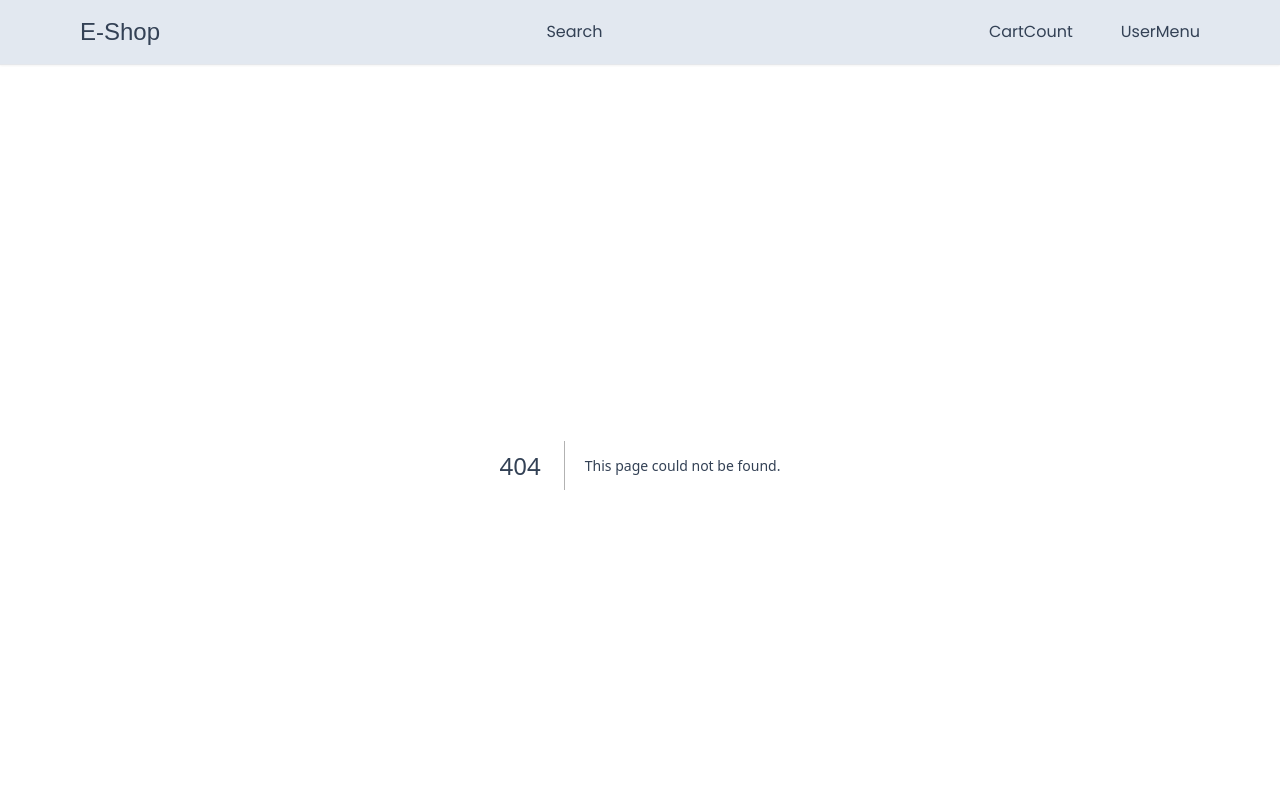
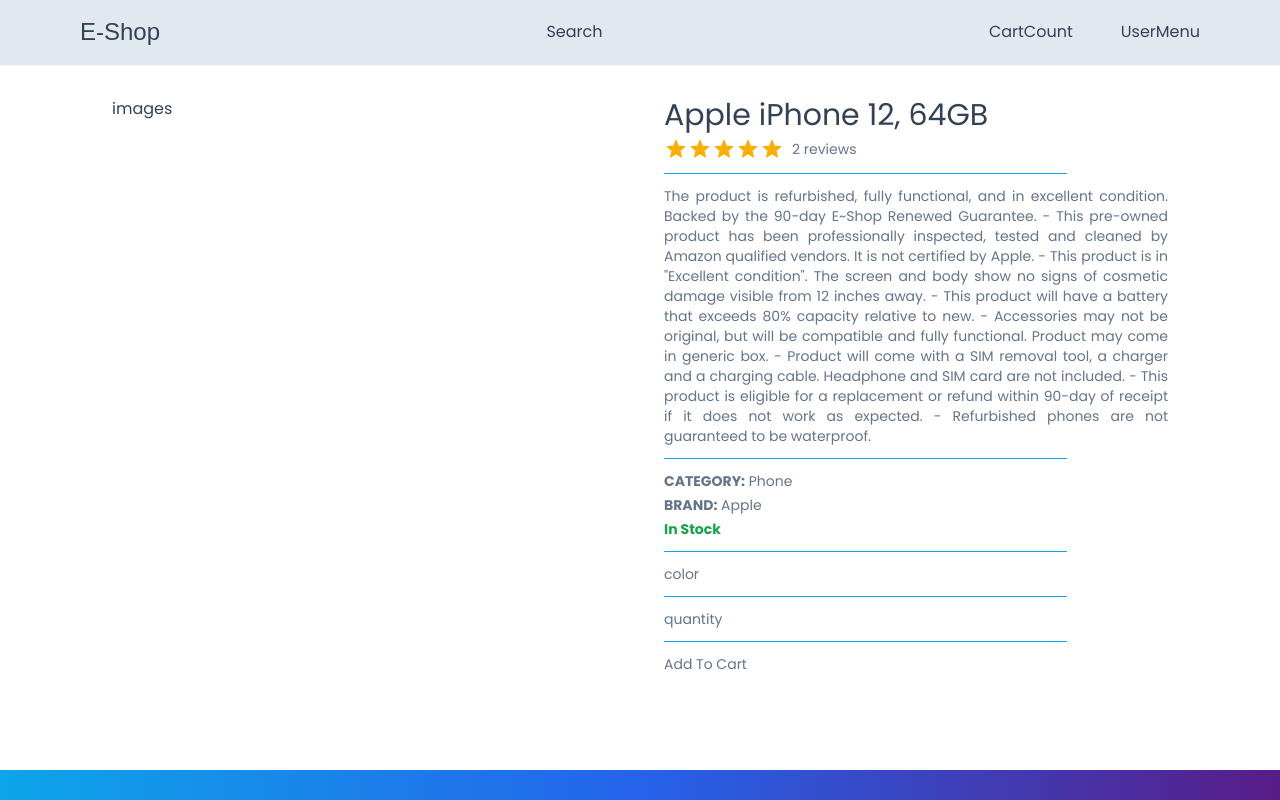
Before and after one commit to Zannatul-Fahmida/e-shop-typescript, a Next.js app: page /product/1 in a window 1280 px wide. Before the commit this address had no page. Shown: the top 800 px of the page. Built offline with nearby package versions, Linux system fonts and the light colour scheme; a web font is replaced by a local one.

Commit message:
product details page added

```diff
--- a/app/cart/page.tsx
+++ b/app/cart/page.tsx
@@ -0,0 +1,9 @@
+const Cart = () => {
+    return (
+        <div>
+            Cart Page
+        </div>
+    );
+};
+
+export default Cart;
--- a/app/components/footer/Footer.tsx
+++ b/app/components/footer/Footer.tsx
@@ -6,7 +6,7 @@
 
 const Footer = () => {
   return (
-    <footer className="bg-slate-700 text-slate-200 text-sm mt-16">
+    <footer className="bg-gradient-to-r from-sky-500 via-blue-600 to-purple-900 text-white text-sm mt-16">
       <Container>
         <div className="flex flex-col md:flex-row justify-between pt-16 pb-8">
           <FooterList>
--- a/app/components/products/ProductCard.tsx
+++ b/app/components/products/ProductCard.tsx
@@ -4,17 +4,23 @@
 import { trancateText } from "@/utils/truncateText";
 import { Rating } from "@mui/material";
 import Image from "next/image";
+import { useRouter } from "next/navigation";
 
 interface ProductCardProps {
   data: any;
 }
 
 const ProductCard: React.FC<ProductCardProps> = ({ data }) => {
+  const router = useRouter();
+
   const productRating =
     data.reviews.reduce((acc: number, item: any) => item.rating + acc, 0) /
     data.reviews.length;
   return (
-    <div className="col-span-1 cursor-pointer border-[1.2px] border-slate-200 bg-slate-50 rounded-sm p-2 transition hover:scale-105 text-center text-sm">
+    <div
+      onClick={() => router.push(`/product/${data.id}`)}
+      className="col-span-1 cursor-pointer border-[1.2px] border-slate-200 bg-slate-50 rounded-sm p-2 transition hover:scale-105 text-center text-sm"
+    >
       <div className="flex flex-col items-center w-full gap-1">
         <div className="aspect-square overflow-hidden relative w-full">
           <Image
--- /dev/null
+++ b/app/product/[productId]/ProductDetails.tsx
@@ -0,0 +1,47 @@
+"use client";
+
+import { Rating } from "@mui/material";
+
+interface ProductDetailsProps {
+  product: any;
+}
+
+const Horizontal = () => {
+  return <hr className="w-[80%] my-2 border-sky-500" />;
+};
+
+const ProductDetails: React.FC<ProductDetailsProps> = ({ product }) => {
+  const productRating =
+    product.reviews.reduce((acc: number, item: any) => item.rating + acc, 0) /
+    product.reviews.length;
+  return (
+    <div className="grid grid-cols-1 md:grid-cols-2 gap-12">
+      <div>images</div>
+      <div className="flex flex-col gap-1 text-slate-500 text-sm">
+        <h2 className="text-3xl font-medium text-slate-700">{product.name}</h2>
+        <div className="flex items-center gap-2">
+          <Rating value={productRating} readOnly />
+          <div>{product.reviews.length} reviews</div>
+        </div>
+        <Horizontal />
+        <div className="text-justify">{product.description}</div>
+        <Horizontal />
+        <div>
+          <span className="font-semibold">CATEGORY:</span> {product.category}
+        </div>
+        <div>
+          <span className="font-semibold">BRAND:</span> {product.brand}
+        </div>
+        <div className={`${product.inStock ? 'text-green-600' : 'text-rose-600'} font-semibold`}>{product.inStock ? 'In Stock': 'Out Of Stock'}</div>
+        <Horizontal />
+        <div>color</div>
+        <Horizontal />
+        <div>quantity</div>
+        <Horizontal />
+        <div>Add To Cart</div>
+      </div>
+    </div>
+  );
+};
+
+export default ProductDetails;
--- /dev/null
+++ b/app/product/[productId]/page.tsx
@@ -0,0 +1,19 @@
+import Container from "@/app/components/Container";
+import ProductDetails from "./ProductDetails";
+import { product } from "@/utils/product";
+
+interface Iparams {
+  productId?: string;
+}
+
+const Product = ({ params }: { params: Iparams }) => {
+  return (
+    <div className="p-8">
+      <Container>
+        <ProductDetails product={product} />
+      </Container>
+    </div>
+  );
+};
+
+export default Product;
--- /dev/null
+++ b/utils/product.tsx
@@ -0,0 +1,73 @@
+export const product = {
+  id: "648437b38c44d52b9542e340",
+  name: "Apple iPhone 12, 64GB",
+  description:
+    'The product is refurbished, fully functional, and in excellent condition. Backed by the 90-day E~Shop Renewed Guarantee.\n- This pre-owned product has been professionally inspected, tested and cleaned by Amazon qualified vendors. It is not certified by Apple.\n- This product is in "Excellent condition". The screen and body show no signs of cosmetic damage visible from 12 inches away.\n- This product will have a battery that exceeds 80% capacity relative to new.\n- Accessories may not be original, but will be compatible and fully functional. Product may come in generic box.\n- Product will come with a SIM removal tool, a charger and a charging cable. Headphone and SIM card are not included.\n- This product is eligible for a replacement or refund within 90-day of receipt if it does not work as expected.\n- Refurbished phones are not guaranteed to be waterproof.',
+  price: 40,
+  brand: "Apple",
+  category: "Phone",
+  inStock: true,
+  images: [
+    {
+      color: "Black",
+      colorCode: "#000000",
+      image:
+        "https://firebasestorage.googleapis.com/v0/b/ecommerce-shop-cc542.appspot.com/o/products%2F1686386605041-iphone12-black.jpg?alt=media&token=32abf316-ddf6-4870-9e1e-a7c884b750d6",
+    },
+    {
+      color: "Blue",
+      colorCode: " #0000FF",
+      image:
+        "https://firebasestorage.googleapis.com/v0/b/ecommerce-shop-cc542.appspot.com/o/products%2F1686386607274-iphone12-blue.jpg?alt=media&token=e83a9b13-86b6-4518-9f1e-8ddef12ba9a2",
+    },
+    {
+      color: "Red",
+      colorCode: "#FF0000",
+      image:
+        "https://firebasestorage.googleapis.com/v0/b/ecommerce-shop-cc542.appspot.com/o/products%2F1686386608652-iphone12-red.jpg?alt=media&token=603a9e86-5b8c-4f8d-b61c-c1c77e60e954",
+    },
+  ],
+  reviews: [
+    {
+      id: "6499b4887402b0efd394d8f3",
+      userId: "6499b184b0e9a8c8709821d3",
+      productId: "648437b38c44d52b9542e340",
+      rating: 4,
+      comment:
+        "good enough. I like the camera and casing. the delivery was fast too.",
+      createdDate: "2023-06-26T15:53:44.483Z",
+      user: {
+        id: "6499b184b0e9a8c8709821d3",
+        name: "Chaoo",
+        email: "example1@gmail.com",
+        emailVerified: null,
+        image:
+          "https://lh3.googleusercontent.com/a/AAcHTtcuRLwWi1vPKaQOcJlUurlhRAIIq2LgYccE8p32=s96-c",
+        hashedPassword: null,
+        createdAt: "2023-06-26T15:40:52.558Z",
+        updatedAt: "2023-06-26T15:40:52.558Z",
+        role: "USER",
+      },
+    },
+    {
+      id: "6499a110efe4e4de451c7edc",
+      userId: "6475af156bad4917456e6e1e",
+      productId: "648437b38c44d52b9542e340",
+      rating: 5,
+      comment: "I really liked it!!",
+      createdDate: "2023-06-26T14:30:40.998Z",
+      user: {
+        id: "6475af156bad4917456e6e1e",
+        name: "Charles",
+        email: "example@gmail.com",
+        emailVerified: null,
+        image:
+          "https://lh3.googleusercontent.com/a/AAcHTteOiCtILLBWiAoolIW9PJH-r5825pBDl824_8LD=s96-c",
+        hashedPassword: null,
+        createdAt: "2023-05-30T08:08:53.979Z",
+        updatedAt: "2023-05-30T08:08:53.979Z",
+        role: "ADMIN",
+      },
+    },
+  ],
+};
```
